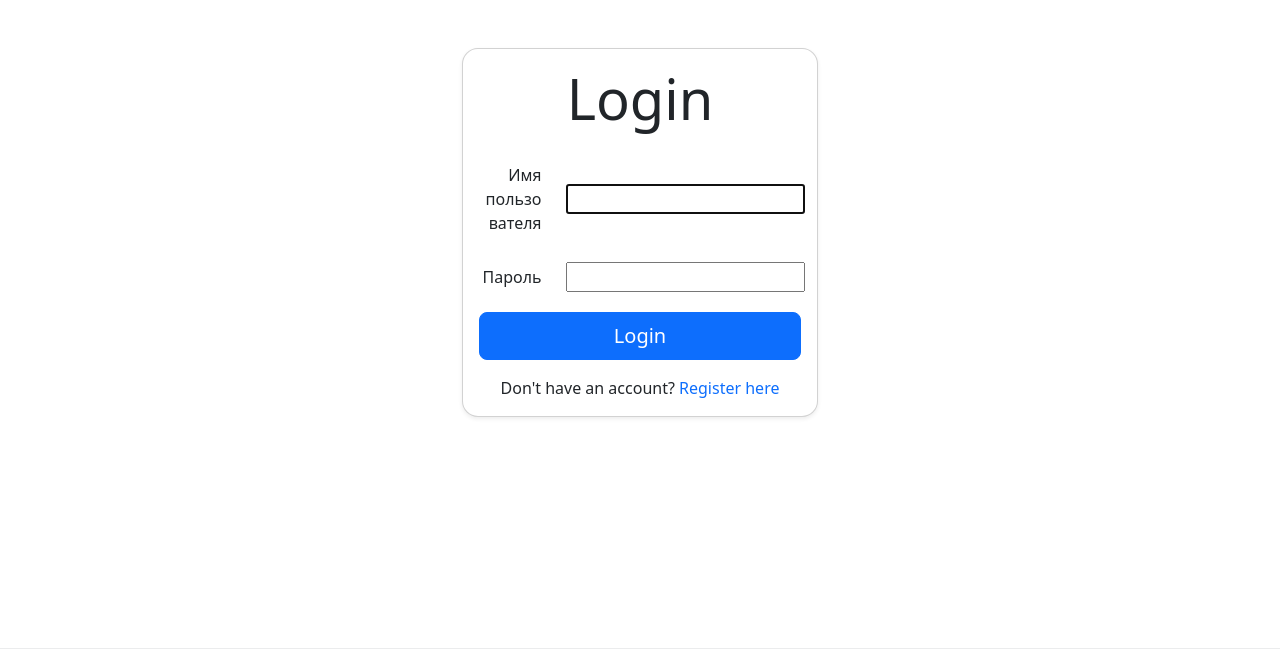
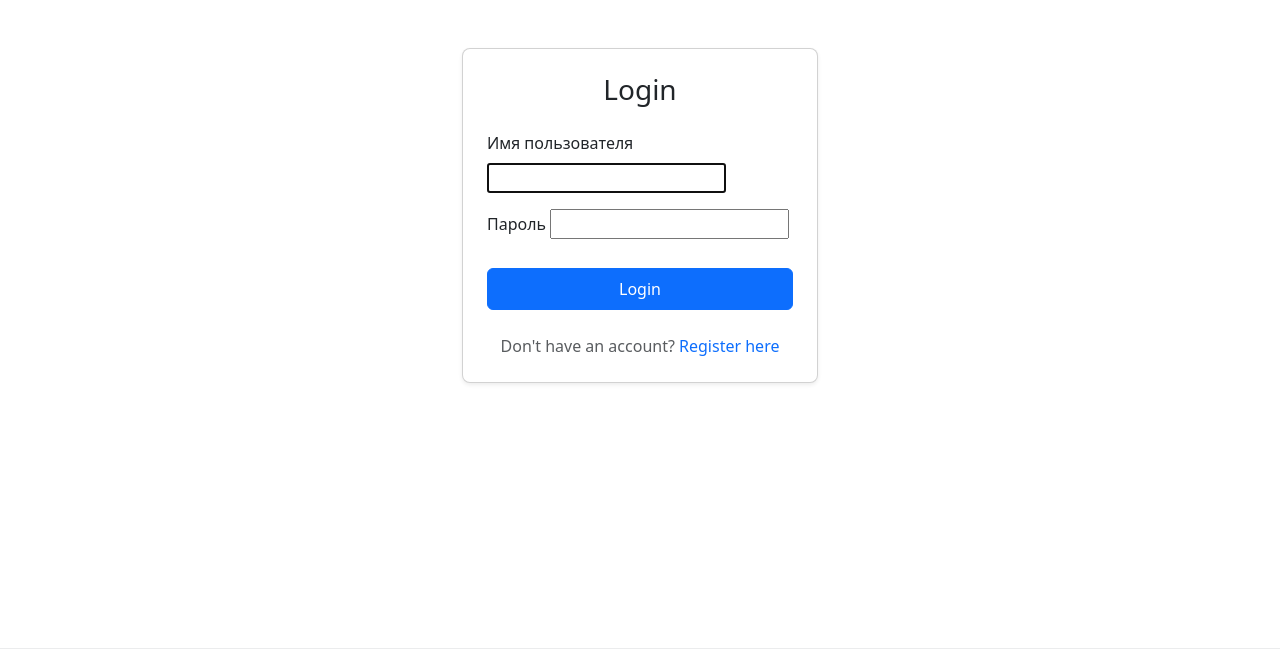
Before and after one commit to MikhaSverdlovski/recipes, a Django app: page /login/ in a window 1280 px wide. Shown: the part 72-721 px from the top of the page. Run offline with Django 5.2, Linux system fonts and the light colour scheme.

Commit message:
login-logout fix

```diff
--- a/recipes_project/settings.py
+++ b/recipes_project/settings.py
@@ -134,7 +134,6 @@ STATIC_URL = '/static/'
 STATIC_ROOT = os.path.join(BASE_DIR, 'static')
 
 STATICFILES_DIRS = [
-    BASE_DIR / 'static',
 ]
 
 # Default primary key field type
--- a/templates/recipes/login.html
+++ b/templates/recipes/login.html
@@ -5,36 +5,34 @@
 {% block content %}
 <div class="container mt-5">
     <div class="row justify-content-center">
-        <div class="col-md-4">
-            <div class="card shadow-sm">
-                <div class="card-body text-center">
-                    <h1 class="card-title display-4 text-center mb-4">Login</h1>
-                    <form method="post">
+        <div class="col-md-6 col-lg-4">
+            <div class="card shadow-sm rounded-3">
+                <div class="card-body p-4">
+                    <h1 class="h3 mb-4 text-center">Login</h1>
+                    <form method="post" class="needs-validation" novalidate>
                         {% csrf_token %}
 
-                        <!-- Стилизация полей формы -->
                         {% for field in form %}
-                            <div class="mb-3 row align-items-center">
-                                <label for="{{ field.id_for_label }}" class="col-sm-3 col-form-label text-end">{{ field.label }}</label>
-                                <div class="col-sm-9">
-                                    {{ field }}
-                                    {% if field.errors %}
-                                        <div class="text-danger">
-                                            {{ field.errors }}
-                                        </div>
-                                    {% endif %}
-                                </div>
+                            <div class="mb-3">
+                                <label for="{{ field.id_for_label }}" class="form-label">{{ field.label }}</label>
+                                {{ field }}
+                                {% if field.errors %}
+                                    <div class="invalid-feedback d-block">
+                                        {{ field.errors }}
+                                    </div>
+                                {% endif %}
                             </div>
                         {% endfor %}
-                        <!-- Кнопка отправки формы -->
-                        <div class="d-grid gap-2">
-                            <button type="submit" class="btn btn-primary btn-lg">Login</button>
+
+                        <div class="d-grid gap-2 mt-4">
+                            <button type="submit" class="btn btn-primary py-2">Login</button>
                         </div>
                     </form>
 
-                    <!-- Ссылка на регистрацию -->
-                    <div class="mt-3 text-center">
-                        <p class="mb-0">Don't have an account? <a href="{% url 'register' %}" class="text-decoration-none">Register here</a></p>
+                    <div class="mt-4 text-center">
+                        <p class="mb-0 text-muted">Don't have an account?
+                            <a href="{% url 'register' %}" class="text-decoration-none">Register here</a>
+                        </p>
                     </div>
                 </div>
             </div>
```
Also changed, not shown: templates/recipes/register.html (+22 -26 lines).
